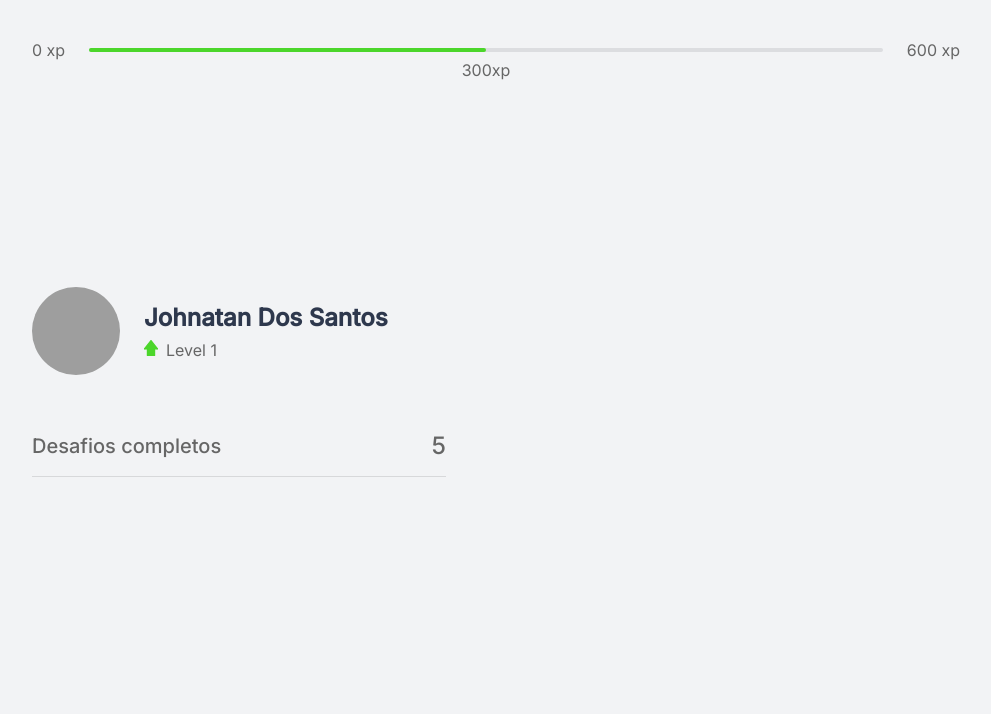
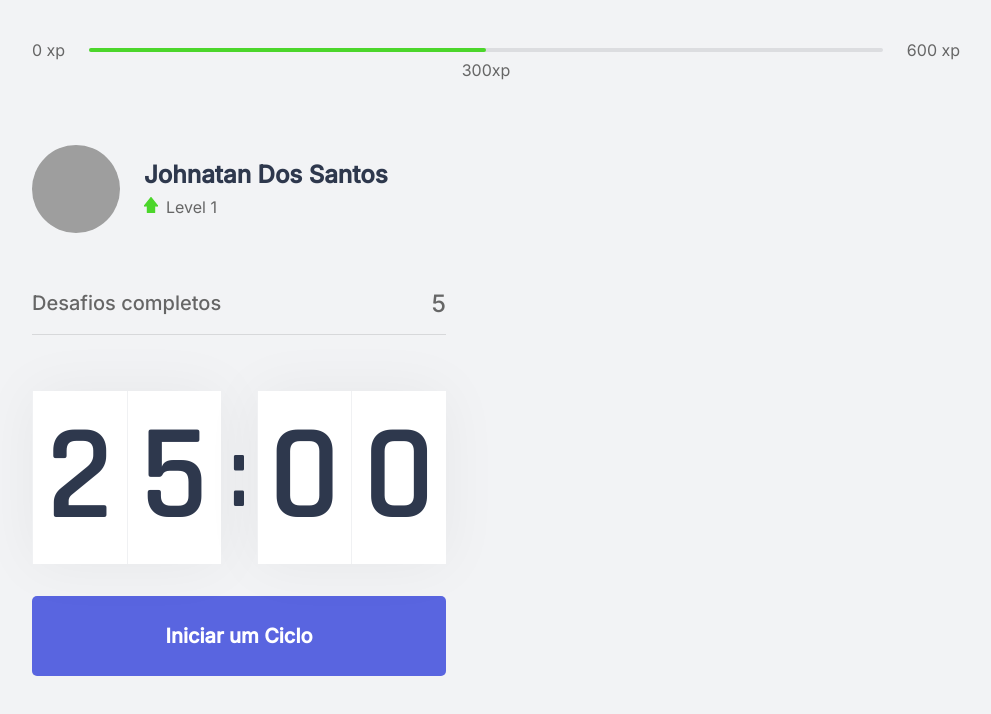
Before and after one commit to Johnbrow10/nlw4-trilha-reactjs, a Next.js app: page / in a window 1280 px wide. Shown: the top 714 px of the page, without its empty margins (144-1135 px from the left). Built offline with nearby package versions, Linux system fonts and the light colour scheme; grey boxes are pictures that could not be loaded.

Commit message:
Criando componente coutndown e estulização

```diff
--- /dev/null
+++ b/src/components/Countdown.tsx
@@ -0,0 +1,23 @@
+import styles from '../styles/components/Countdown.module.css';
+
+
+export function Countdown() {
+    return (
+        <div>
+            <div className={styles.countdownContainer}>
+                <div>
+                    <span>2</span>
+                    <span>5</span>
+                </div>
+                <span>:</span>
+                <div>
+                    <span>0</span>
+                    <span>0</span>
+                </div>
+            </div>
+
+            <button type="button" className={styles.countdownButton}> Iniciar um Ciclo</button>
+
+        </div>
+    )
+}
--- a/src/pages/_document.tsx
+++ b/src/pages/_document.tsx
@@ -5,13 +5,16 @@
         return (
             <Html>
                 <Head>
+
+                    <link rel="shortcut icon" href="favicon.png" type="image/png" />
+
                     <link rel="preconnect" href="https://fonts.gstatic.com" />
                     <link href="https://fonts.googleapis.com/css2?family=Inter:wght@400;500&family=Rajdhani:wght@600&display=swap"
                         rel="stylesheet" />
                 </Head>
                 <body>
-                    <Main/>
-                    <NextScript/>
+                    <Main />
+                    <NextScript />
                 </body>
 
             </Html>
--- a/src/pages/index.tsx
+++ b/src/pages/index.tsx
@@ -1,6 +1,9 @@
 import { CompletedChallenges } from "../components/CompletedChallenges";
+import { Countdown } from "../components/Countdown";
 import { ExperienceBar } from "../components/ExperienceBar";
 import { Profile } from "../components/Profile";
+
+import Head from 'next/head';
 
 import styles from '../styles/pages/Home.module.css';
 
@@ -9,6 +12,9 @@
   return (
 
     <div className={styles.container}>
+      <Head>
+        <title>Inicio | move.it</title>
+      </Head>
 
       <ExperienceBar />
 
@@ -16,6 +22,7 @@
         <div>
           <Profile />
           <CompletedChallenges />
+          <Countdown />
         </div>
         <div>
 
--- /dev/null
+++ b/src/styles/components/Countdown.module.css
@@ -0,0 +1,61 @@
+.countdownContainer {
+    display    : flex;
+    align-items: center;
+    font-family: Rajdhani;
+    font-weight: 600;
+    color      : var(--title);
+}
+
+.countdownContainer>div {
+    flex: 1;
+
+    display        : flex;
+    align-items    : center;
+    justify-content: space-evenly;
+
+    background: var(--white);
+    box-shadow: 0 0 60px rgba(0, 0, 0, 0.05);
+    font-size : 8.5rem;
+    text-align: center;
+}
+
+.countdownContainer>div span {
+    flex: 1;
+}
+
+.countdownContainer>div span:first-child {
+    border-right: 1px solid #f0f1f3;
+}
+
+.countdownContainer>div span:first-child {
+    border-left: 1px solid #f0f1f3;
+}
+
+.countdownContainer>span {
+    font-size: 6.25rem;
+    margin   : 0 0.5rem;
+}
+
+.countdownButton {
+    width : 100%;
+    height: 5rem;
+
+    margin-top: 2rem;
+
+    display        : flex;
+    align-items    : center;
+    justify-content: center;
+
+    border       : 0;
+    border-radius: 5px;
+    background   : var(--blue);
+    color        : var(--white);
+    font-size    : 1.25rem;
+    font-weight  : 600;
+
+    transition: background-color 0.2s;
+}
+
+.countdownButton:hover {
+    background: var(--blue-dark);
+}
```
